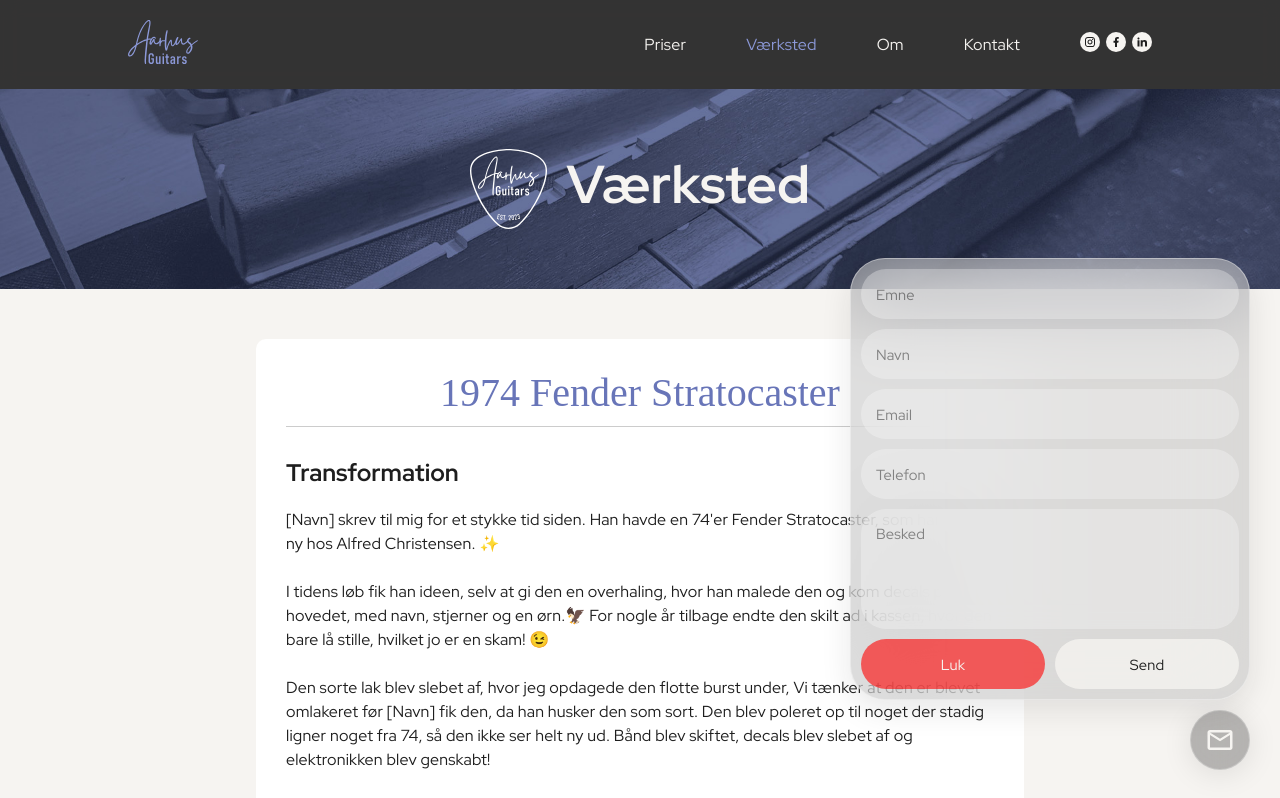
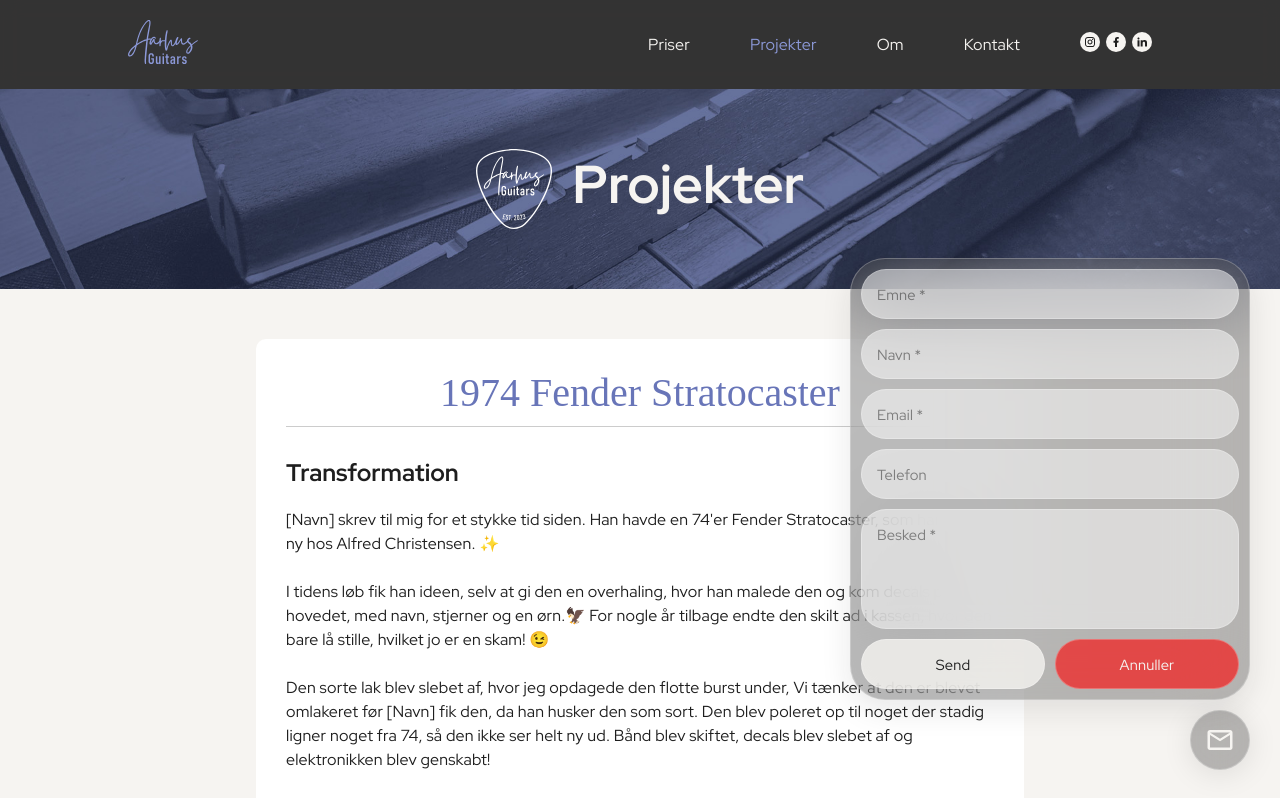
Before and after one commit to krisdotwav/aarhus_guitars, a plain HTML site: page workshop.html in a window 1280 px wide. Both pictures are taken after a click on the button 1220 px from the left and 740 px from the top of the page. Shown: the top 798 px of the page. Drawn offline with Linux system fonts and the light colour scheme.

Commit message:
Rename 'Værksted' to 'Projekter' and update contact popup
Changed all navigation and page references from 'Værksted' to 'Projekter' for consistency. Refactored the contact popup form across multiple pages to improve structure, add tooltips, update required field indicators, and adjust button actions. Updated popup-form.css for improved styling and input appearance.

```diff
--- a/popup-form.css
+++ b/popup-form.css
@@ -14,9 +14,9 @@
     width: 400px;
     padding: 10px;
     border-radius: 35px;
-    background-color: rgba(190, 190, 190, 0.5);
+    background-color: rgba(30, 30, 30, 0.3);
     backdrop-filter: blur(40px);
-    border: solid 1px #ffffff60;
+    border: solid 1px #FFFFFF40;
     box-shadow: 0 10px 30px 0 rgb(30, 30, 30, 0.1);
 }
 
@@ -28,9 +28,9 @@
     font-size: 11pt;
     width: 100%;
     padding: 15px;
-    border: none;
+    border: #FFFFFF40 solid 1px;
     border-radius: 25px;
-    background: rgba(255, 255, 255, 0.3);
+    background: rgba(255, 255, 255, 0.5);
     color: #1e1e1e;
 }
 
@@ -79,7 +79,7 @@
     letter-spacing: 0.2px;
     height: 50px;
     border-radius: 25px;
-    border: none;
+    border: #FFFFFF40 solid 1px;
     cursor: pointer;
     width: 50%;
 }
--- a/workshop.html
+++ b/workshop.html
@@ -4,7 +4,7 @@
     <meta charset="UTF-8">
     <meta name="viewport" content="width=device-width, initial-scale=1.0">
     <link rel="icon" type="image/png" href="images/favicon.png">
-    <title>Værksted | Aarhus Guitars</title>
+    <title>Projekter | Aarhus Guitars</title>
     <link rel="stylesheet" href="styles.css">
     <link rel="stylesheet" href="fonts.css">
     <link rel="stylesheet" href="hamburger.css">
@@ -45,7 +45,7 @@
         <div class="nav-box">
             <nav>
                 <a href="priser.html">Priser</a>
-                <a href="workshop.html" style="color: #8C99D9;">Værksted</a>
+                <a href="workshop.html" style="color: #8C99D9;">Projekter</a>
                 <a href="om.html">Om</a>
                 <a href="contact.html">Kontakt</a>
             </nav>
@@ -76,7 +76,7 @@
                 <img src="images/white_wire_logo.svg" alt="Aarhus Guitars logo">
                 <li><a href="index.html">Forside</a></li>
                 <li><a href="priser.html">Priser</a></li>
-                <li><a href="workshop.html">Værksted</a></li>
+                <li><a href="workshop.html">Projekter</a></li>
                 <li><a href="om.html">Om</a></li>
                 <li><a href="contact.html">Kontakt</a></li>
             </ul>
@@ -92,19 +92,10 @@
         </nav>
     </header>
 
-    <div class="contact-popup">
-        <div class="popup">Kontakt mig her!</div>
-        <button id="show-popup" class="contact-btn" onclick="openForm()">
-            <svg width="30" height="30" viewBox="0 0 30 30" fill="none" xmlns="http://www.w3.org/2000/svg">
-    <path d="M27.5 7.5C27.5 6.125 26.375 5 25 5H5C3.625 5 2.5 6.125 2.5 7.5V22.5C2.5 23.875 3.625 25 5 25H25C26.375 25 27.5 23.875 27.5 22.5V7.5ZM25 7.5L15 13.75L5 7.5H25ZM25 22.5H5V10L15 16.25L25 10V22.5Z" fill="#F6F4F1"/>
-            </svg>
-        </button>
-    </div>
-
     <div class="hero-pic" style="background-image: url(images/hero_pic.jpg);">
         <div class="hero-text-box">
             <img src="images/white_wire_logo.svg">
-            <h1>Værksted</h1>
+            <h1>Projekter</h1>
         </div>
     </div>
 
@@ -208,19 +199,30 @@
         </div>
     </section>
 
+    <div class="contact-popup">
+        <button id="show-popup" class="contact-btn">
+            <svg width="30" height="30" viewBox="0 0 30 30" fill="none" xmlns="http://www.w3.org/2000/svg">
+                <path d="M27.5 7.5C27.5 6.125 26.375 5 25 5H5C3.625 5 2.5 6.125 2.5 7.5V22.5C2.5 23.875 3.625 25 5 25H25C26.375 25 27.5 23.875 27.5 22.5V7.5ZM25 7.5L15 13.75L5 7.5H25ZM25 22.5H5V10L15 16.25L25 10V22.5Z" fill="#F6F4F1"/>
+            </svg>
+        </button>
+
+        <!-- Tooltip popup (hover) -->
+        <div class="popup">Kontakt mig her!</div>
+
+        <!-- Form popup (click) -->
         <div class="form-popup" id="myForm">
             <form class="form-container">
-            <input type="text" placeholder="Emne" name="subject" required>
-            <input type="text" placeholder="Navn" name="name" required>
-            <input type="email" placeholder="Email" name="email" required>
+                <input type="text" placeholder="Emne *" name="subject" required>
+                <input type="text" placeholder="Navn *" name="name" required>
+                <input type="email" placeholder="Email *" name="email" required>
                 <input type="text" placeholder="Telefon" name="phone">
-            <textarea placeholder="Besked" name="message" required></textarea>
-
+                <textarea placeholder="Besked *" name="message" required></textarea>
                 <div class="btn-box">
-                <button type="button" class="btn cancel" onclick="closeForm()">Luk</button>
                     <button type="submit" class="btn send">Send</button>
+                    <button type="button" class="btn cancel" onclick="toggleForm()">Annuller</button>
                 </div>
             </form>
+        </div>
     </div>
 
     <footer>
```
Also changed, not shown: contact.html (+19 -17 lines), index.html (+2 -2 lines), om.html (+19 -17 lines), priser.html (+19 -17 lines). Lines whose indentation alone changed are shown as unchanged.
